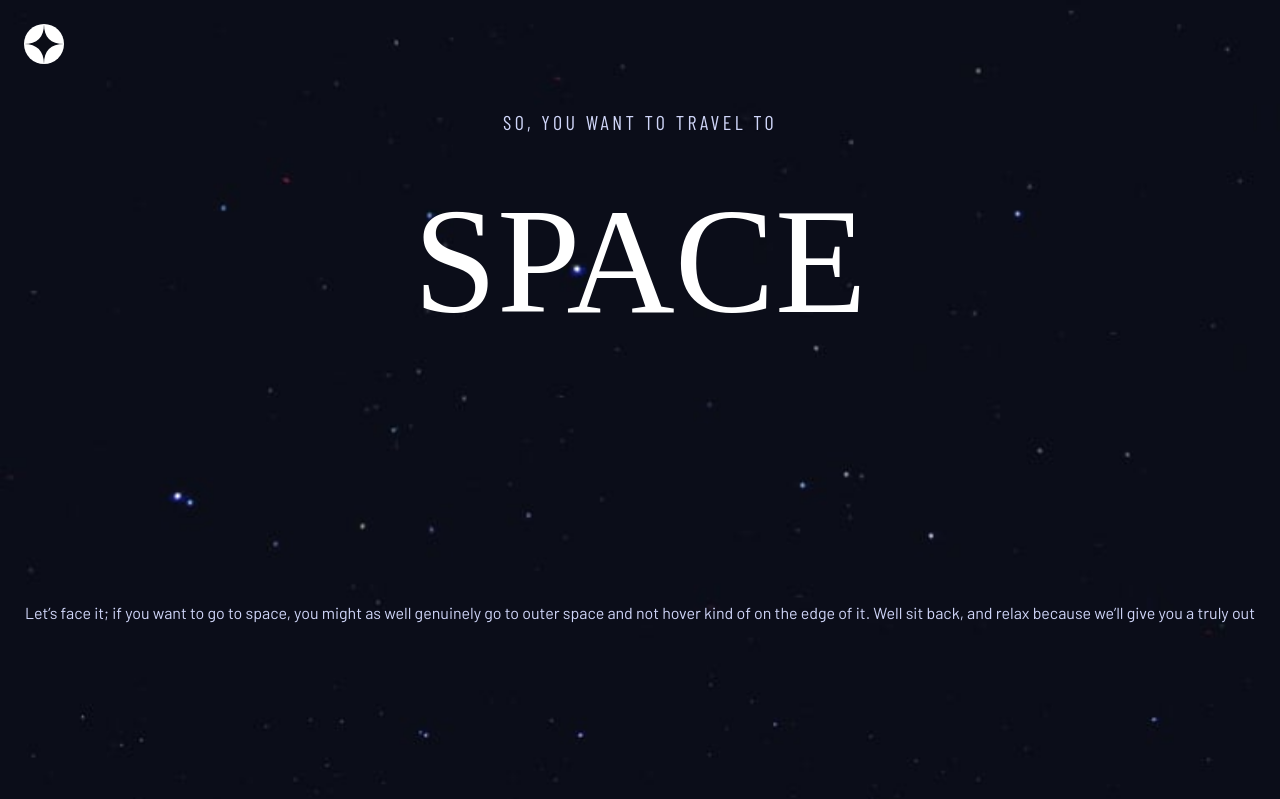
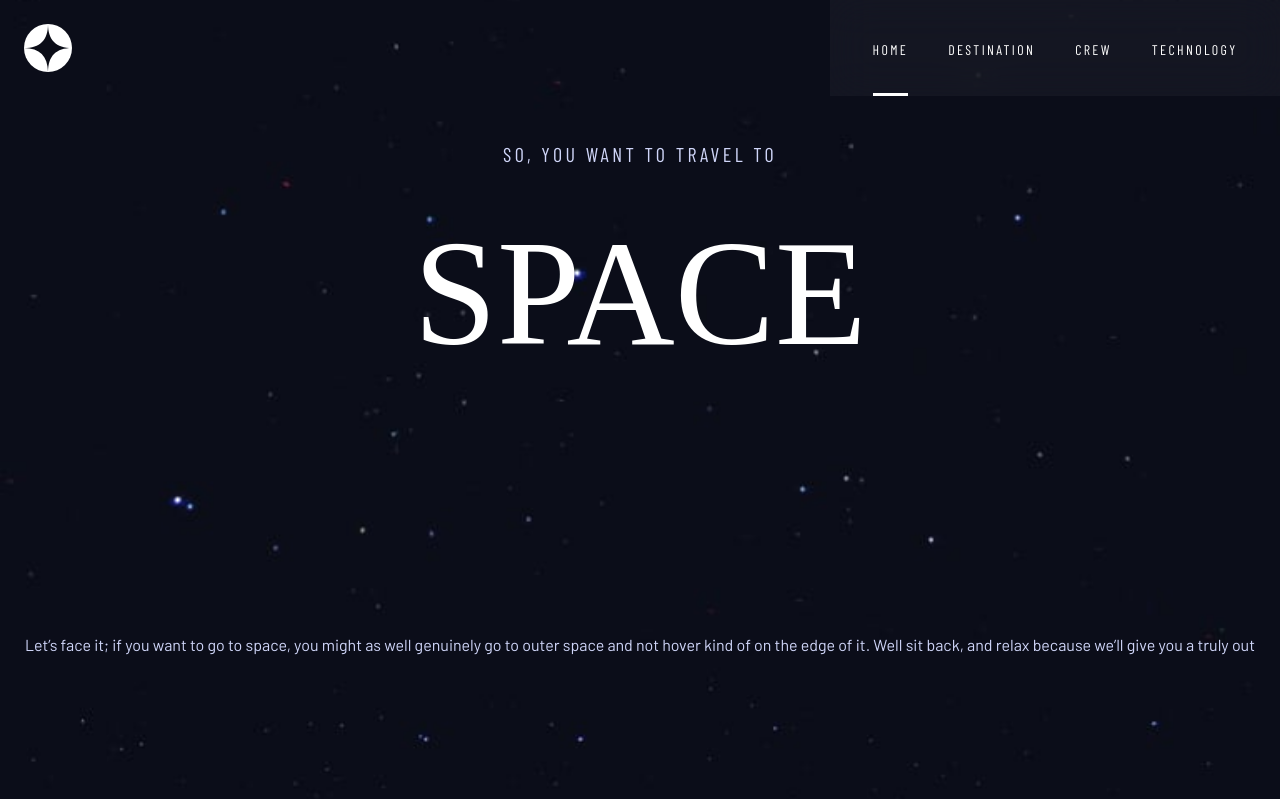
Before and after one commit to skin93/space-tourism-website, a React (Create React App) app: page / in a window 1280 px wide. Shown: the top 799 px of the page. Built offline with nearby package versions, Linux system fonts and the light colour scheme; a web font is replaced by a local one.

Commit message:
Modify header on tablet size devices

```diff
--- a/src/components/Header/Header.styled.ts
+++ b/src/components/Header/Header.styled.ts
@@ -6,11 +6,20 @@ export const StyledHeader = styled.header`
   align-items: center;
   width: 100%;
   background: transparent;
+  margin-top: 24px;
+  @media (min-width: 768px) {
+    margin-top: 0;
+  }
 `;
 
 export const LogoWrapper = styled.div`
   width: 40px;
   height: 40px;
+  margin-left: 24px;
+  @media (min-width: 76px) {
+    width: 48px;
+    height: 48px;
+  }
 `;
 
 export const Logo = styled.img`
@@ -18,10 +27,13 @@ export const Logo = styled.img`
   height: 100%;
 `;
 
-export const IconWrapper = styled.div``;
+export const IconWrapper = styled.div`
+  margin-right: 24px;
+`;
 
 export const Icon = styled.img`
   z-index: 101;
+
   @media (min-width: 768px) {
     display: none;
   }
--- a/src/components/Header/index.tsx
+++ b/src/components/Header/index.tsx
@@ -1,5 +1,12 @@
 import { useState } from 'react';
-import { Icon, Line, Logo, LogoWrapper, StyledHeader } from './Header.styled';
+import {
+  Icon,
+  IconWrapper,
+  Line,
+  Logo,
+  LogoWrapper,
+  StyledHeader,
+} from './Header.styled';
 import logo from 'assets/shared/logo.svg';
 import hamburger from 'assets/shared/icon-hamburger.svg';
 import iconClose from 'assets/shared/icon-close.svg';
@@ -13,11 +20,13 @@ export default function Header() {
       <LogoWrapper>
         <Logo src={logo} alt='Logo' />
       </LogoWrapper>
-      <Icon
-        src={open ? iconClose : hamburger}
-        alt='Icon'
-        onClick={() => setOpen(!open)}
-      />
+      <IconWrapper>
+        <Icon
+          src={open ? iconClose : hamburger}
+          alt='Icon'
+          onClick={() => setOpen(!open)}
+        />
+      </IconWrapper>
       <Line />
       <Navbar />
       <MobileNavbar open={open} />
--- a/src/components/MobileNavbar/MobileMenu.styled.ts
+++ b/src/components/MobileNavbar/MobileMenu.styled.ts
@@ -22,9 +22,11 @@ export const MobileMenu = styled.ul`
   margin-top: 70px;
 `;
 
-export const MenuItem = styled.li`
+export const MobileMenuItem = styled.li`
   ${(props) => props.theme.barlowCondesedLight}
-  letter-spacing: 2.7px;
+  & > a {
+    letter-spacing: 2.7px;
+  }
   margin-block: 20px;
   & span {
     font-weight: 600;
--- a/src/components/MobileNavbar/index.tsx
+++ b/src/components/MobileNavbar/index.tsx
@@ -1,5 +1,5 @@
 import { Link } from 'react-router-dom';
-import { MobileNav, MobileMenu, MenuItem } from './MobileMenu.styled';
+import { MobileNav, MobileMenu, MobileMenuItem } from './MobileMenu.styled';
 
 export type MobileNavbarProps = {
   open: boolean;
@@ -9,26 +9,26 @@ export default function MobileNavbar({ open }: MobileNavbarProps) {
   return (
     <MobileNav open={open}>
       <MobileMenu>
-        <MenuItem>
+        <MobileMenuItem>
           <Link to='/'>
             <span>00</span> Home
           </Link>
-        </MenuItem>
-        <MenuItem>
+        </MobileMenuItem>
+        <MobileMenuItem>
           <Link to='/destination'>
             <span>01</span> Destination
           </Link>
-        </MenuItem>
-        <MenuItem>
+        </MobileMenuItem>
+        <MobileMenuItem>
           <Link to='/crew'>
             <span>02</span> Crew
           </Link>
-        </MenuItem>
-        <MenuItem>
+        </MobileMenuItem>
+        <MobileMenuItem>
           <Link to='/technology'>
             <span>03</span> Technology
           </Link>
-        </MenuItem>
+        </MobileMenuItem>
       </MobileMenu>
     </MobileNav>
   );
--- a/src/components/Navbar/Navbar.styled.ts
+++ b/src/components/Navbar/Navbar.styled.ts
@@ -2,11 +2,44 @@ import styled from 'styled-components';
 
 export const StyledNavbar = styled.nav`
   display: none;
-  /* display: flex;
-  justify-content: flex-end;
+
+  @media (min-width: 768px) {
+    display: inline-flex;
+    justify-content: center;
+    margin-left: auto;
+    width: 450px;
+    height: 96px;
+    background-color: rgba(255, 255, 255, 0.04);
+    backdrop-filter: blur(20px);
+  }
+`;
+
+export const MenuItems = styled.ul`
+  display: flex;
+  flex-direction: row;
+  justify-content: center;
+  align-items: center;
   width: 100%;
-  height: 100%;
-  background-color: rgba(255, 255, 255, 0.04);
-  backdrop-filter: blur(20px);
-  margin-left: auto; */
 `;
+
+export const MenuItem = styled.li`
+  ${(props) => props.theme.barlowCondesedLight}
+  position: relative;
+  margin-inline: 20px;
+  & > a {
+    letter-spacing: 2.36px;
+    font-size: 14px;
+
+    &.active {
+      &:after {
+        content: '';
+        top: 54px;
+        left: 0;
+        position: absolute;
+        width: 100%;
+        height: 3px;
+        background-color: #fff;
+      }
+    }
+  }
+`;
--- a/src/components/Navbar/index.tsx
+++ b/src/components/Navbar/index.tsx
@@ -1,5 +1,23 @@
-import { StyledNavbar } from './Navbar.styled';
+import { NavLink } from 'react-router-dom';
+import { MenuItem, MenuItems, StyledNavbar } from './Navbar.styled';
 
 export default function Navbar() {
-  return <StyledNavbar></StyledNavbar>;
+  return (
+    <StyledNavbar>
+      <MenuItems>
+        <MenuItem>
+          <NavLink to='/'>Home</NavLink>
+        </MenuItem>
+        <MenuItem>
+          <NavLink to='/destination'>Destination</NavLink>
+        </MenuItem>
+        <MenuItem>
+          <NavLink to='/crew'>Crew</NavLink>
+        </MenuItem>
+        <MenuItem>
+          <NavLink to='/technology'>Technology</NavLink>
+        </MenuItem>
+      </MenuItems>
+    </StyledNavbar>
+  );
 }
--- a/src/styles/GlobalStyle.ts
+++ b/src/styles/GlobalStyle.ts
@@ -111,6 +111,7 @@ export const SubHead2 = styled.p`
 
 export const Main = styled.main`
   margin-top: 46px;
+  padding-inline: 24px;
   display: flex;
   flex-direction: column;
   justify-content: space-around;
@@ -152,7 +153,7 @@ export const GlobalStyle = createGlobalStyle`
 }
 
 body {
-  padding: 24px;
+
   width: 100%;
   min-height: 100vh;
   background-image: url(${HomeMobile});
```
